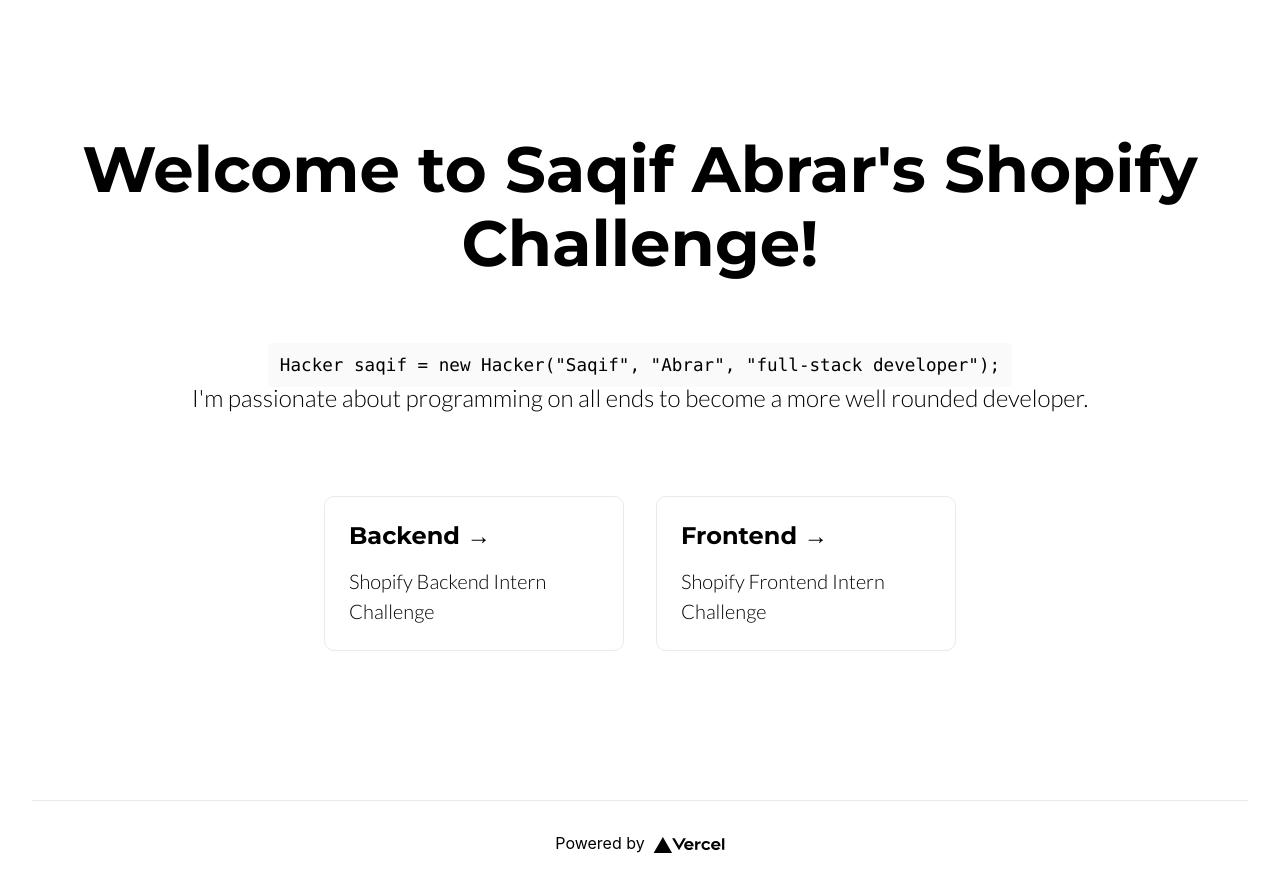
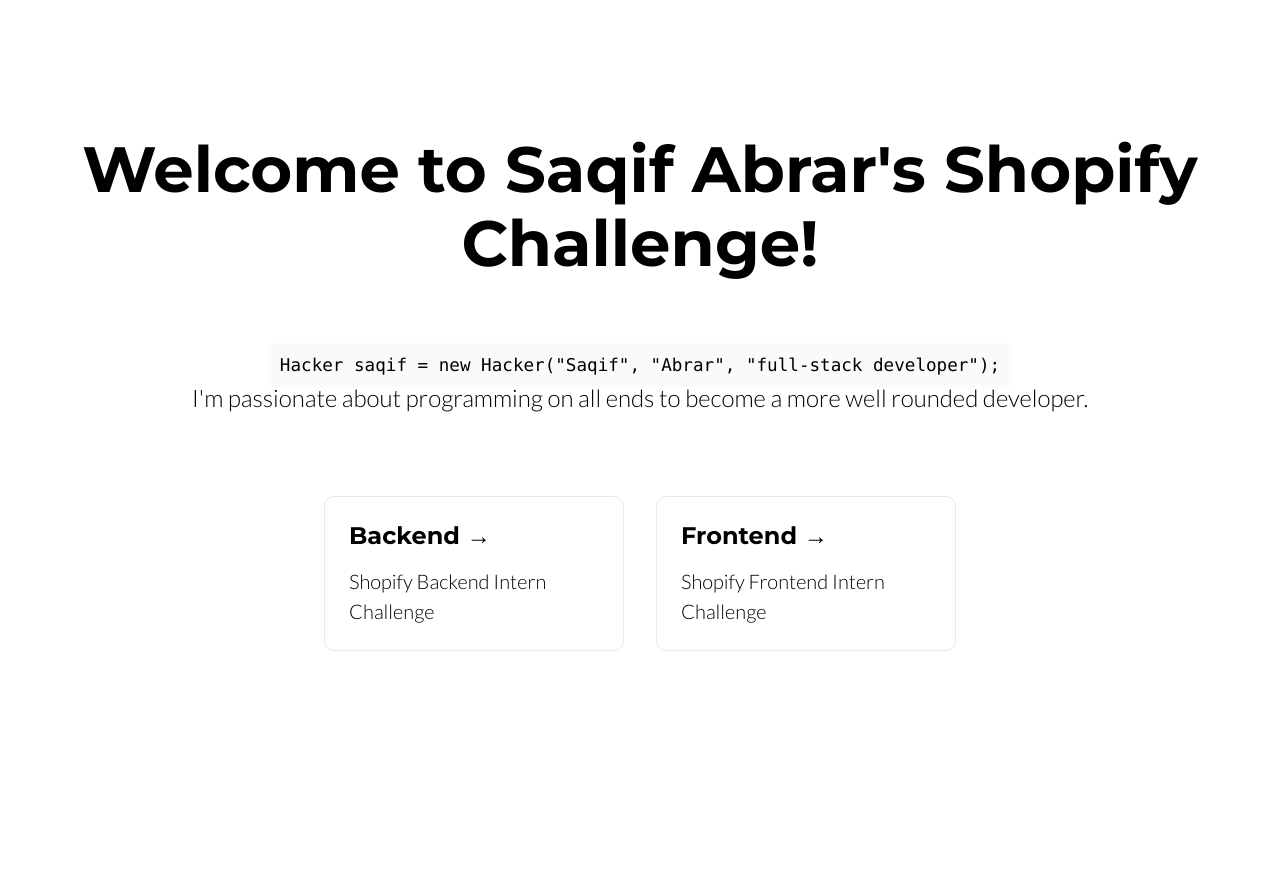
Before and after one commit to SaqifAbrar/shopify-challenge, a Next.js app: page / in a window 1280 px wide. After the commit the page ends 800 px from the top, so only its background shows below. Built offline with nearby package versions, Linux system fonts and the light colour scheme.

Commit message:
updated hoempage strings

```diff
--- a/pages/index.js
+++ b/pages/index.js
@@ -14,16 +14,16 @@
 
 			<main className={styles.main}>
 				<h1 className={styles.title}>
-					Welcome to Saqif Abrar's Shopify Challenge!
+					{`Welcome to Saqif Abrar's Shopify Challenge!`}
 				</h1>
 
 				<p className={styles.description}>
 					<code className={styles.code}>
-						Hacker saqif = new Hacker("Saqif", "Abrar", "full-stack developer");
+						{`Hacker saqif = new Hacker("Saqif", "Abrar", "full-stack developer");`}
 					</code>
 					<br />
-					I'm passionate about programming on all ends to become a more well
-					rounded developer.
+					{`I'm passionate about programming on all ends to become a more well
+					rounded developer.`}
 				</p>
 
 				<div className={styles.grid}>
@@ -38,19 +38,6 @@
 					</a>
 				</div>
 			</main>
-
-			<footer className={styles.footer}>
-				<a
-					href='https://vercel.com?utm_source=create-next-app&utm_medium=default-template&utm_campaign=create-next-app'
-					target='_blank'
-					rel='noopener noreferrer'
-				>
-					Powered by{" "}
-					<span className={styles.logo}>
-						<Image src='/vercel.svg' alt='Vercel Logo' width={72} height={16} />
-					</span>
-				</a>
-			</footer>
 		</div>
 	);
 }
```
